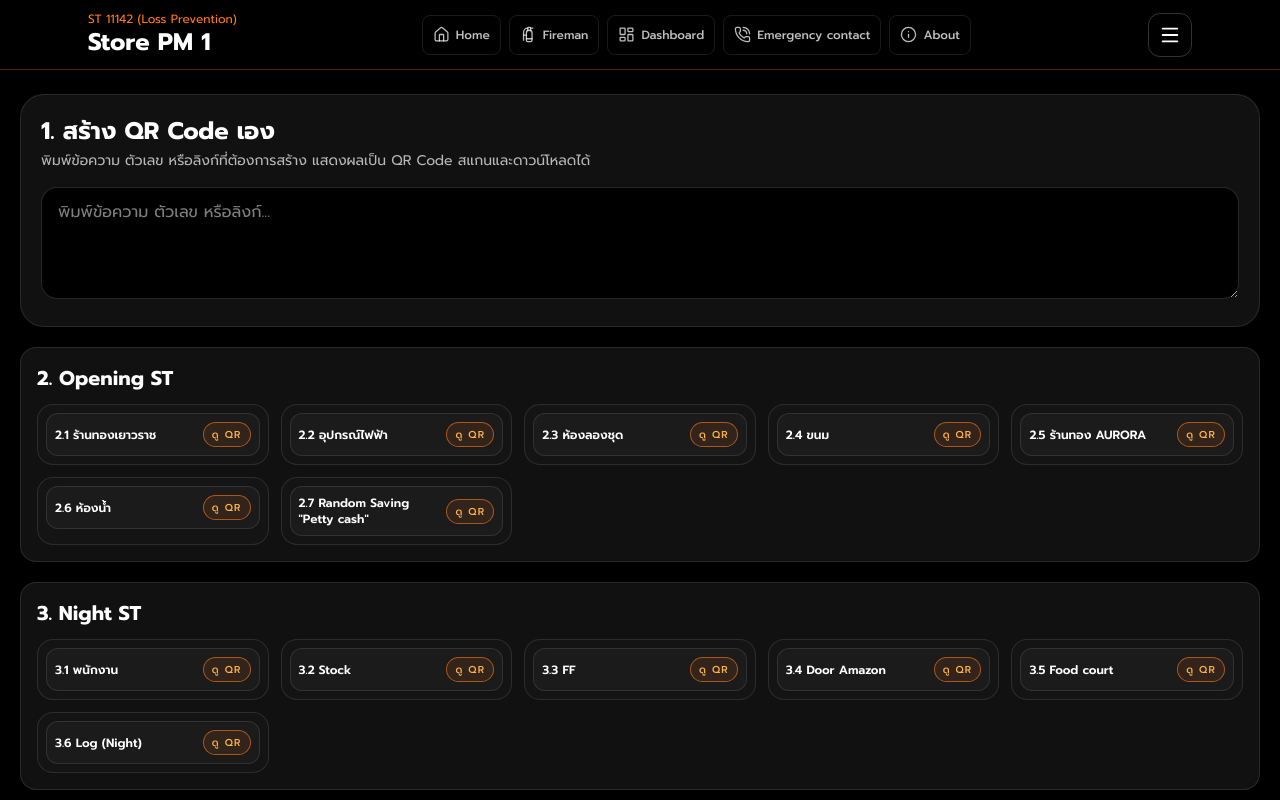
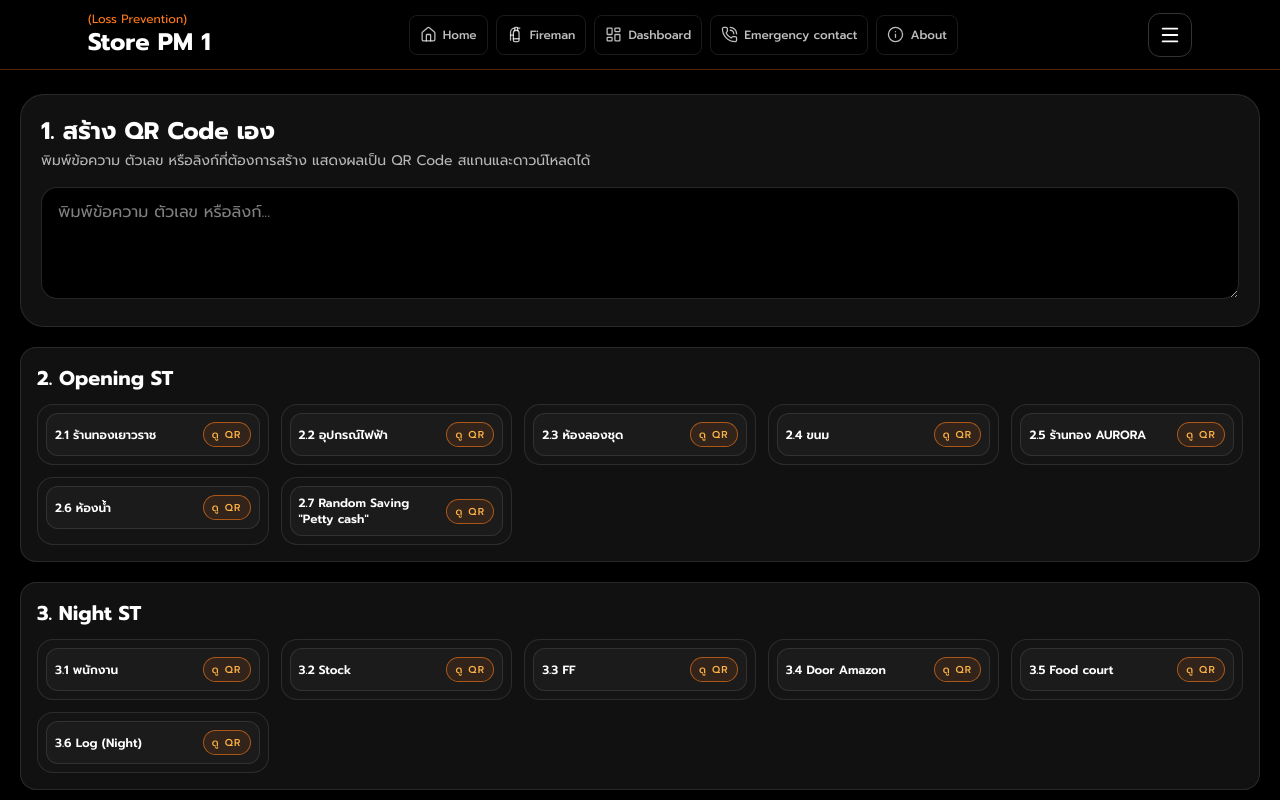
Before and after one commit to PB-Purit/Qr-v1.0, a Next.js app: page / in a window 1280 px wide. Shown: the top 800 px of the page. Built offline with nearby package versions, Linux system fonts and the light colour scheme.

Commit message:
Qr_v1.10

```diff
--- a/src/components/Header.tsx
+++ b/src/components/Header.tsx
@@ -28,7 +28,7 @@ export function Header({ onOpenMenu }: HeaderProps) {
       <div className="mx-auto flex max-w-6xl items-center justify-between gap-3 px-3 py-3 sm:px-4 md:px-6">
         <div className="min-w-0 pr-2">
           <p className="text-[10px] leading-tight text-[#ff7a18] sm:text-xs">
-            ST 11142 (Loss Prevention)
+           (Loss Prevention)
           </p>
           <h1 className="text-lg font-bold leading-tight text-white sm:text-xl md:text-2xl">
             Store PM 1
```
